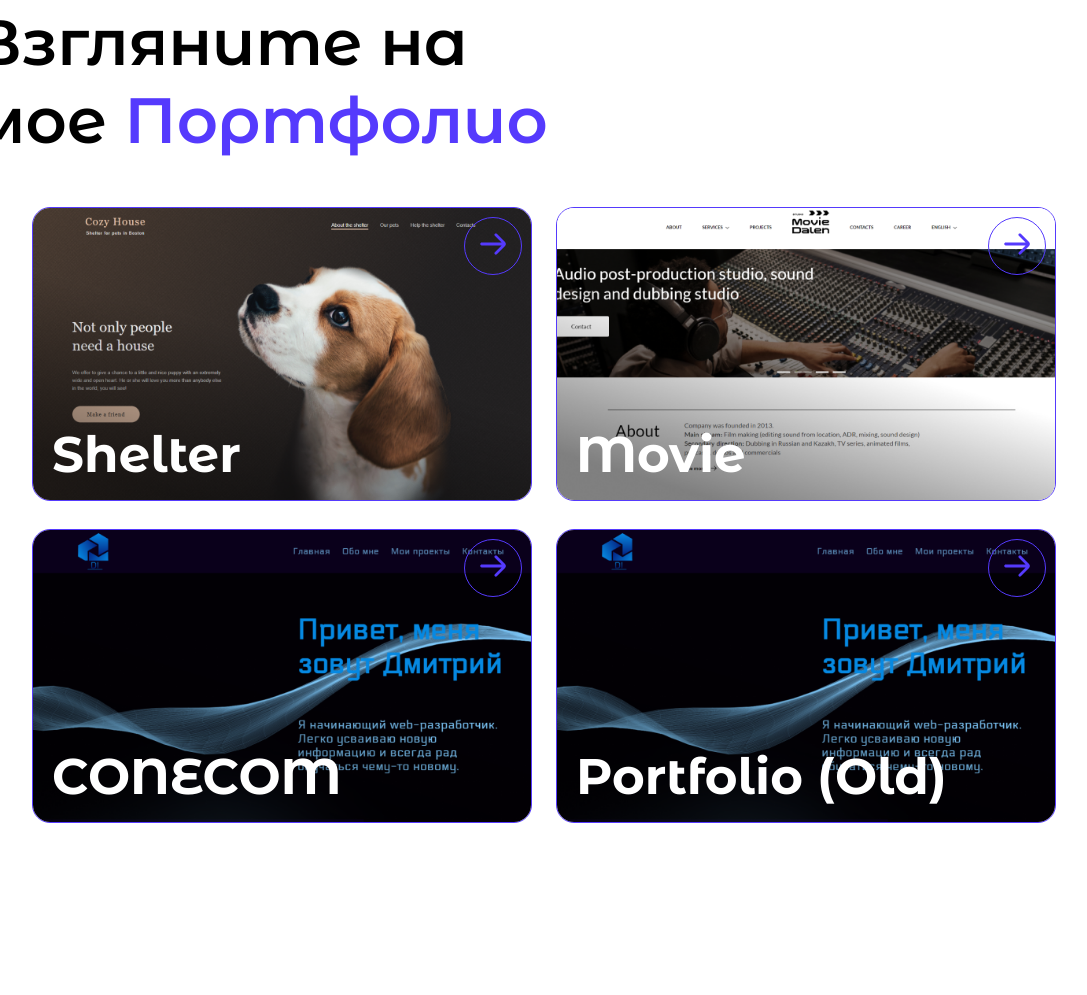
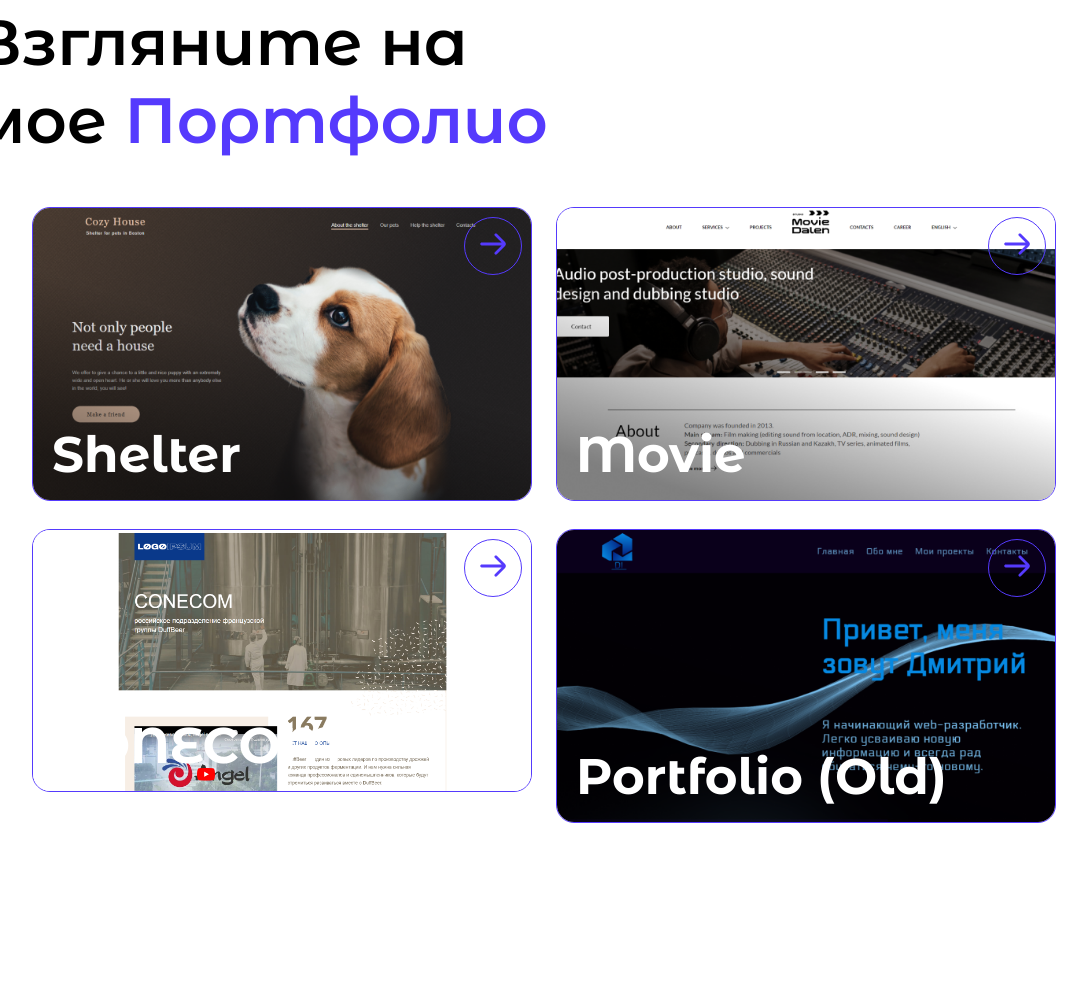
Before and after one commit to MxAyri/portfolio-2024, a plain HTML site: page my-project.html in a window 1280 px wide. Shown: the part 175-1170 px from the top of the page, without its empty margins (96-1183 px from the left). Drawn offline with Linux system fonts and the light colour scheme.

Commit message:
add: img-fix

```diff
--- a/my-project.html
+++ b/my-project.html
@@ -77,7 +77,7 @@
                 </a>
                 <a href="https://mxayri.github.io/testing-HTDef/">
                     <div class="portfolio-card">
-                        <img src="./img/portfolio3.png" alt="">
+                        <img src="./img/portfolio4.png" alt="">
                         <div class="portfolio-card-arrow">
                             <svg class="portfolio-card-svg" xmlns="http://www.w3.org/2000/svg" width="26" height="22"
                                 viewBox="0 0 26 22" fill="none">
```
